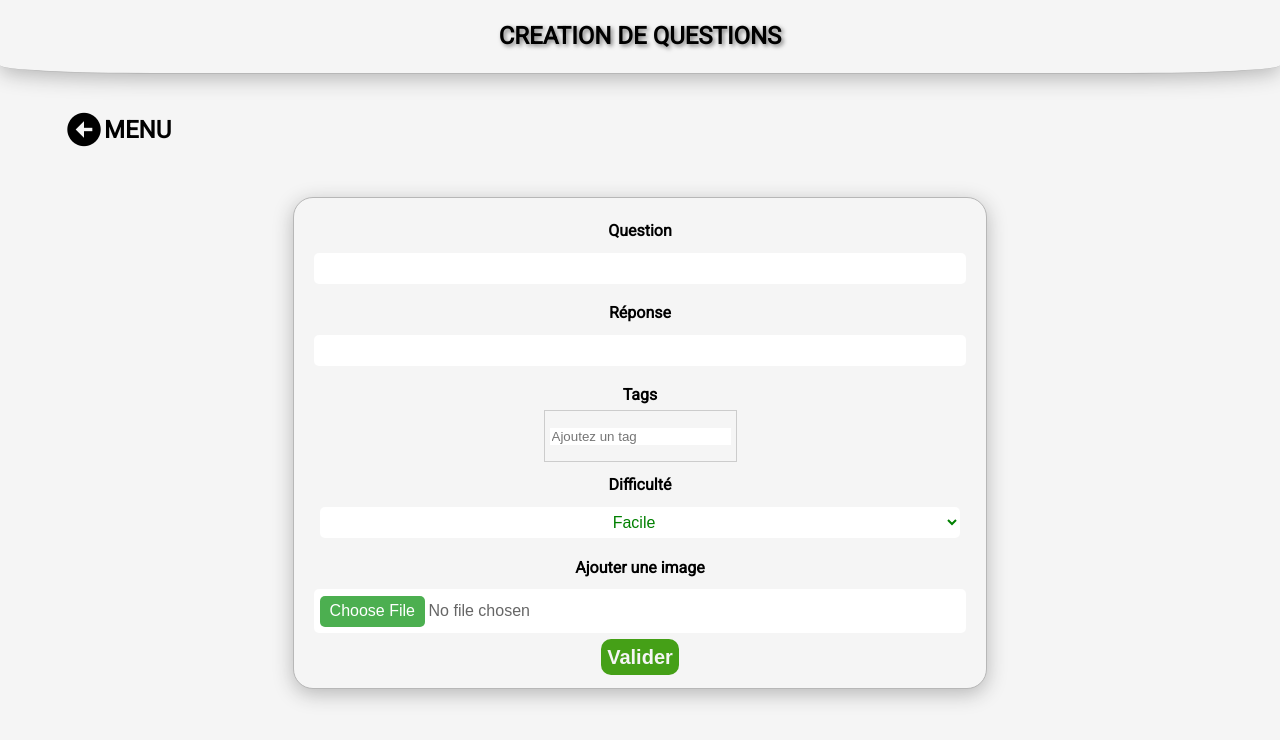
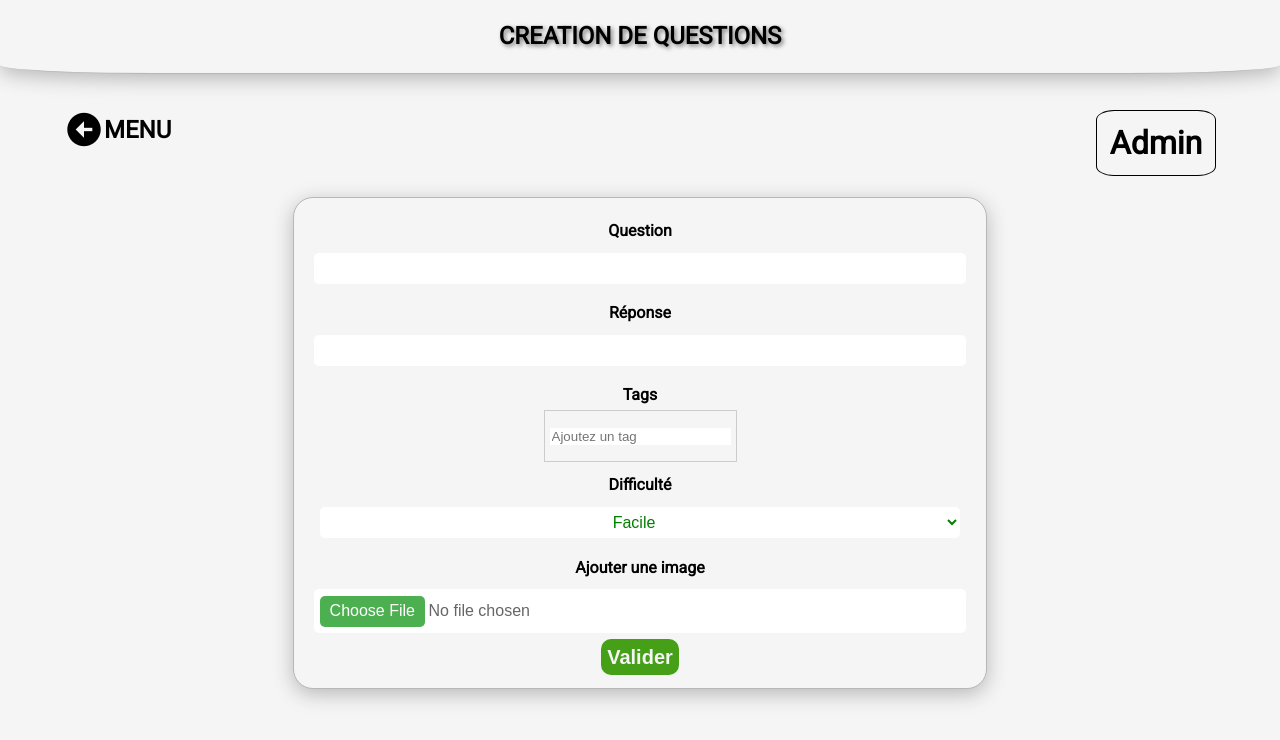
Before and after one commit to MarcantJeremie/JS_Project, a website: page public/frontend/create_question/create_question.html in a window 1280 px wide. Drawn offline with nearby package versions, Linux system fonts and the light colour scheme; files that its build step writes are made by us from their sources; files whose address does not match are found by name.

Commit message:
le bouton

```diff
--- a/public/frontend/create_question/create_question.css
+++ b/public/frontend/create_question/create_question.css
@@ -85,6 +85,33 @@ h1{
 }
 
 #back-to-menu:active>span {
+    text-decoration: underline;
+}
+
+#admin{
+    position: absolute;
+
+        top: 5%;
+        right: 5%;
+        font-size: 4vh;
+        font-weight: bold;
+        display: flex;
+        justify-content: center;
+        align-items: center;
+        border: black 1.5px solid;
+        padding: 1%;
+        border-radius: 15%;
+
+        transition: 0.3s;
+
+        cursor: pointer;
+}
+
+#admin:hover {
+    transform: translateX(10%);
+}
+
+#admin:active>span {
     text-decoration: underline;
 }
 
--- a/public/frontend/create_question/create_question.html
+++ b/public/frontend/create_question/create_question.html
@@ -20,6 +20,11 @@
         <div id="back-to-menu">
             <i class="bx bxs-left-arrow-circle"></i>
             <span>Menu</span>
+        </div>
+
+        <div id="admin">
+            <i class="admin-button"></i>
+            <span>Admin</span>
         </div>
 
         <form method="post" id="creation" enctype="multipart/form-data">
```
